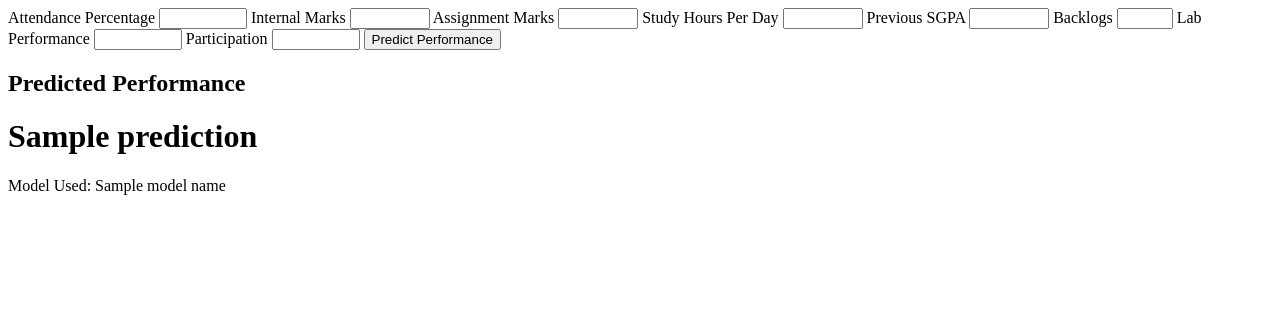
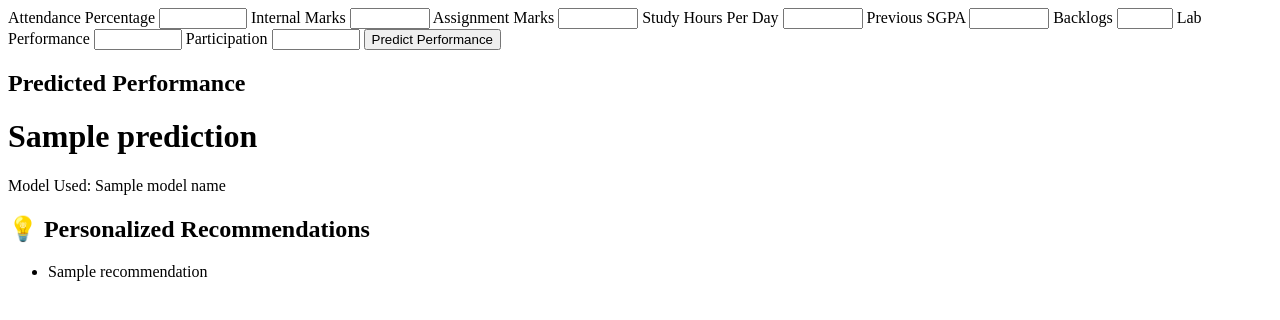
Before and after one commit to Mohammedsaqeeb1818/Major_Project_Full, a Flask app: template templates/prediction.html in a window 1280 px wide. Shown: the top 320 px of the page. Run offline with Flask 3, Linux system fonts and the light colour scheme; the template is opened without the code that fills it: most values are stand-ins (such as "Sample title", 1, 10 or a date in 2020); parts of the project's set-up code (start-up, migrations or seed data) failed here and were passed over.

Commit message:
Recommendation System Added To The Project

```diff
--- a/app.py
+++ b/app.py
@@ -112,12 +112,143 @@ CONSTRAINTS = {
 
 
 # ============================================================
+# 5. GENERATE PERSONALIZED RECOMMENDATIONS
+# ============================================================
+
+def generate_recommendations(data, prediction):
+
+    recommendations = []
+
+    prediction_lower = str(prediction).lower()
+
+    # ========================================================
+    # POOR PERFORMANCE
+    # ========================================================
+
+    if prediction_lower == "poor":
+
+        if data["attendance_percentage"] < 75:
+            recommendations.append(
+                "⚠ Improve attendance. Try to maintain at least 75% attendance."
+            )
+
+        if data["internal_marks"] < 25:
+            recommendations.append(
+                "⚠ Internal marks are low. Revise regularly and prepare well for examinations."
+            )
+
+        if data["assignment_marks"] < 25:
+            recommendations.append(
+                "⚠ Complete assignments on time and clarify difficult topics."
+            )
+
+        if data["study_hours_per_day"] < 2:
+            recommendations.append(
+                "⚠ Increase focused study time. Try to study for at least 2 hours every day."
+            )
+
+        if data["previous_sgpa"] < 6:
+            recommendations.append(
+                "⚠ Focus on subjects where you previously performed poorly."
+            )
+
+        if data["backlogs"] > 0:
+            recommendations.append(
+                "⚠ Prioritize clearing your backlogs."
+            )
+
+        if data["lab_performance"] < 50:
+            recommendations.append(
+                "⚠ Improve practical skills by regularly practicing laboratory programs."
+            )
+
+        if data["participation"] < 50:
+            recommendations.append(
+                "⚠ Participate more actively in classes and discussions."
+            )
+
+        if not recommendations:
+            recommendations.append(
+                "⚠ The model predicts poor performance. Maintain a consistent study schedule and monitor your progress."
+            )
+
+    # ========================================================
+    # AVERAGE PERFORMANCE
+    # ========================================================
+
+    elif prediction_lower == "average":
+
+        recommendations.append(
+            "📚 Your performance is average. Focus on improving your weakest areas."
+        )
+
+        if data["attendance_percentage"] < 75:
+            recommendations.append(
+                "Improve your attendance."
+            )
+
+        if data["study_hours_per_day"] < 3:
+            recommendations.append(
+                "Increase your daily focused study time."
+            )
+
+        if data["backlogs"] > 0:
+            recommendations.append(
+                "Work on clearing your backlogs."
+            )
+
+    # ========================================================
+    # GOOD PERFORMANCE
+    # ========================================================
+
+    elif prediction_lower == "good":
+
+        recommendations.append(
+            "👍 Good performance! Continue maintaining your current academic routine."
+        )
+
+        if data["attendance_percentage"] < 75:
+            recommendations.append(
+                "Try to improve your attendance."
+            )
+
+        if data["study_hours_per_day"] < 2:
+            recommendations.append(
+                "Consider increasing your daily study time."
+            )
+
+    # ========================================================
+    # EXCELLENT PERFORMANCE
+    # ========================================================
+
+    elif prediction_lower == "excellent":
+
+        recommendations.append(
+            "🏆 Excellent performance! Continue maintaining your current study habits."
+        )
+
+        recommendations.append(
+            "⭐ Keep your attendance, assignments, practical work and participation consistent."
+        )
+
+        if data["backlogs"] == 0:
+            recommendations.append(
+                "✅ Excellent! You currently have no backlogs."
+            )
+
+    return recommendations
+
+
+
+
+# ============================================================
 # 5. HOME PAGE
 # ============================================================
 
+
+
 @app.route("/")
 def home():
-
     return render_template(
         "prediction.html"
     )
@@ -323,19 +454,24 @@ def predict():
             prediction_encoded
         )[0]
 
+        recommendations = generate_recommendations(
+    input_data,
+    prediction
+)
 
-        # ====================================================
-        # DISPLAY RESULT
-        # ====================================================
+    # ====================================================
+    # DISPLAY RESULT
+    # ====================================================
 
         return render_template(
+        "prediction.html",
+        prediction=prediction,
+        model_name=best_model_name,
+        recommendations=recommendations
+    )
 
-            "prediction.html",
 
-            prediction=prediction,
 
-            model_name=best_model_name
-        )
 
 
     except Exception as e:
@@ -348,6 +484,11 @@ def predict():
         )
 
 
+
+
+
+
+
 # ============================================================
 # 7. RUN FLASK APPLICATION
 # ============================================================
--- a/templates/prediction.html
+++ b/templates/prediction.html
@@ -104,6 +104,31 @@
 {% endif %}
 
 
+<!-- #================================================
+# Recommendation Section
+#=============================================== -->
+
+{% if recommendations %}
+
+<div class="recommendations">
+
+    <h2>💡 Personalized Recommendations</h2>
+
+    <ul>
+
+        {% for recommendation in recommendations %}
+
+            <li>{{ recommendation }}</li>
+
+        {% endfor %}
+
+    </ul>
+
+</div>
+
+{% endif %}
+
+
 {% if error %}
 
     <h2>{{ error }}</h2>
```
